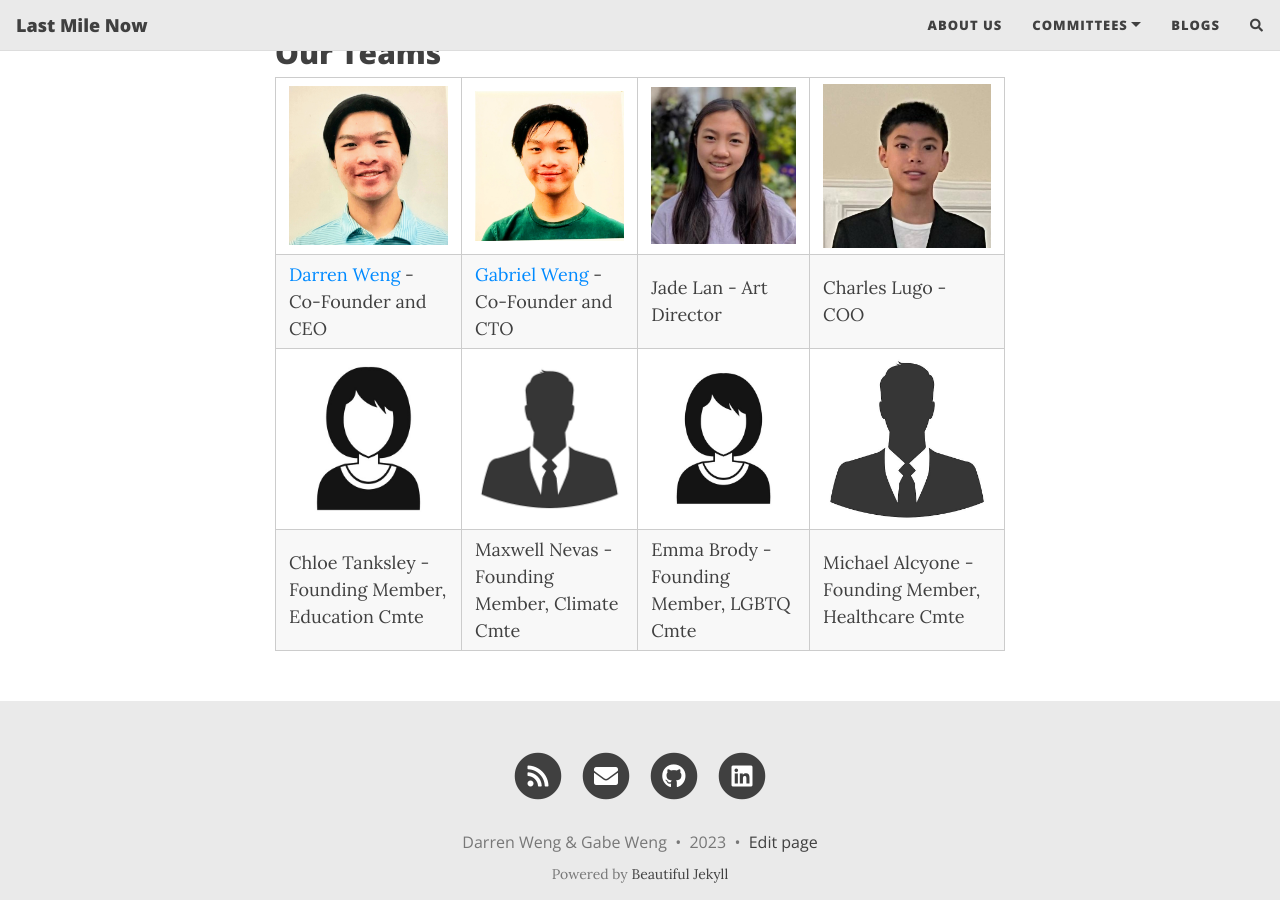
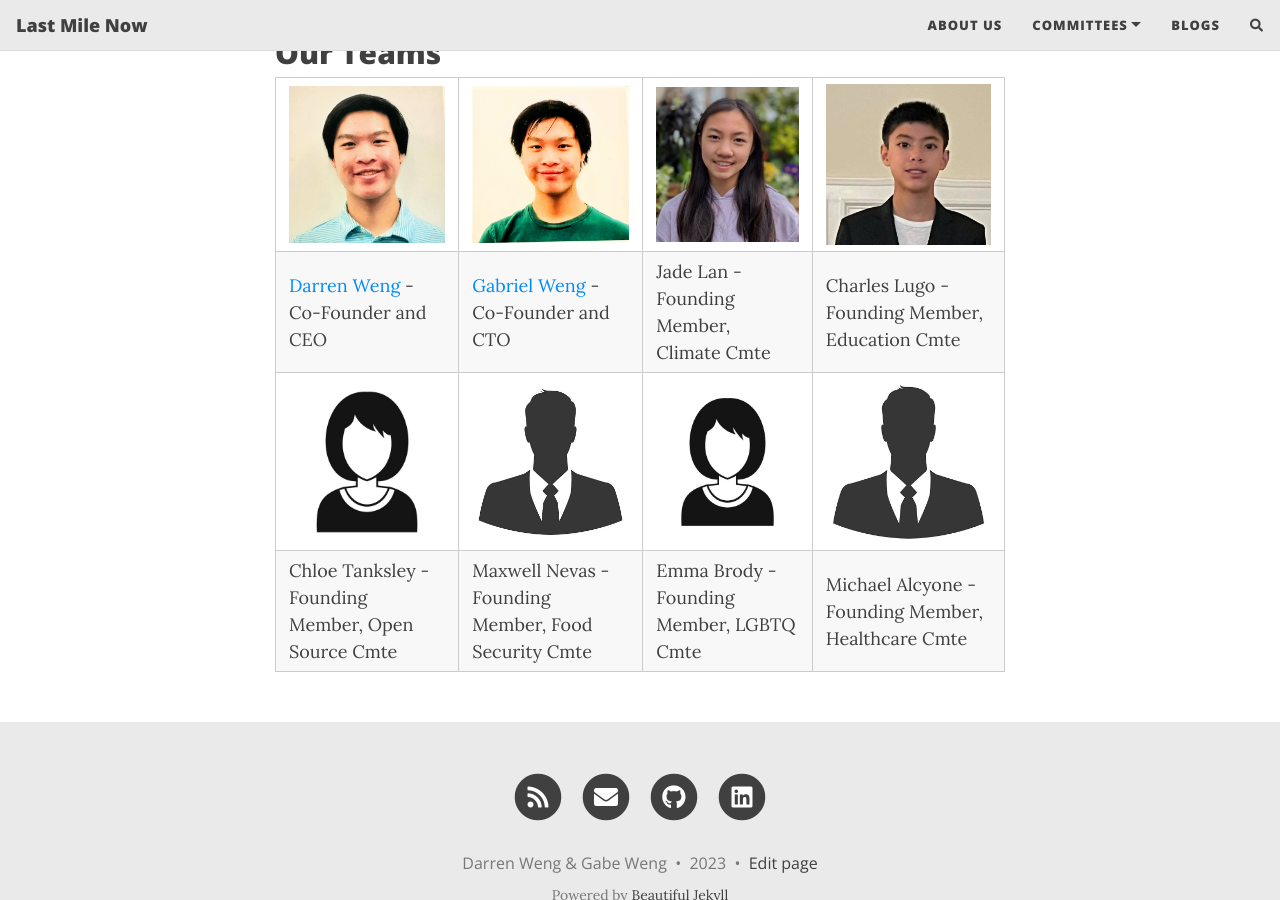
Before and after one commit to LastMileNow/lastmilenow.github.io, a Jekyll site: the page built from about.md, in a window 1280 px wide and 900 px high, scrolled down 1077 px. Built offline with Jekyll 4.4.1, drawn with Linux system fonts in a browser that asks for light colours; nearby versions of some CDN libraries; comment, search, counter and statistics services are not loaded.

Commit message:
founder members added

```diff
--- a/about.md
+++ b/about.md
@@ -23,6 +23,6 @@ LMN operates on distributed model, through committees. Committees are set up in
 
 | --- | --- | --- | --- |
 |<img src="https://raw.githubusercontent.com/LastMileNow/lastmilenow.github.io/main/assets/img/darren_weng.jpg" alt="Darren Weng" width=250 /> | <img src="https://raw.githubusercontent.com/LastMileNow/lastmilenow.github.io/main/assets/img/gabeweng.jpg" alt="Gabe Weng" width=250 /> | <img src="https://raw.githubusercontent.com/LastMileNow/lastmilenow.github.io/main/assets/img/JadeLan.jpg" alt="Jade" width=250 /> | <img src="https://raw.githubusercontent.com/LastMileNow/lastmilenow.github.io/main/assets/img/CharlesLugo.jpg" alt="Leslie" width=250 /> |
-| [Darren Weng](https://www.darrenweng.com) - Co-Founder and CEO | [Gabriel Weng](https://www.gabrielweng.com) -  Co-Founder and CTO | Jade Lan - Art Director | Charles Lugo - COO|
+| [Darren Weng](https://www.darrenweng.com) - Co-Founder and CEO | [Gabriel Weng](https://www.gabrielweng.com) -  Co-Founder and CTO | Jade Lan - Founding Member, Climate Cmte | Charles Lugo - Founding Member, Education Cmte |
 |<img src="https://raw.githubusercontent.com/LastMileNow/lastmilenow.github.io/main/assets/img/female_headshot.jpg" alt="" width=250 /> | <img src="https://raw.githubusercontent.com/LastMileNow/lastmilenow.github.io/main/assets/img/male_headshot.jpg" alt="" width=250 /> | <img src="https://raw.githubusercontent.com/LastMileNow/lastmilenow.github.io/main/assets/img/female_headshot.jpg" alt="" width=250 /> | <img src="https://raw.githubusercontent.com/LastMileNow/lastmilenow.github.io/main/assets/img/male_headshot.jpg" alt="" width=250 /> |
-| Chloe Tanksley - Founding Member, Education Cmte | Maxwell Nevas - Founding Member, Climate Cmte | Emma Brody - Founding Member, LGBTQ Cmte| Michael Alcyone - Founding Member, Healthcare Cmte|
+| Chloe Tanksley - Founding Member, Open Source Cmte | Maxwell Nevas - Founding Member, Food Security Cmte | Emma Brody - Founding Member, LGBTQ Cmte| Michael Alcyone - Founding Member, Healthcare Cmte|
```
